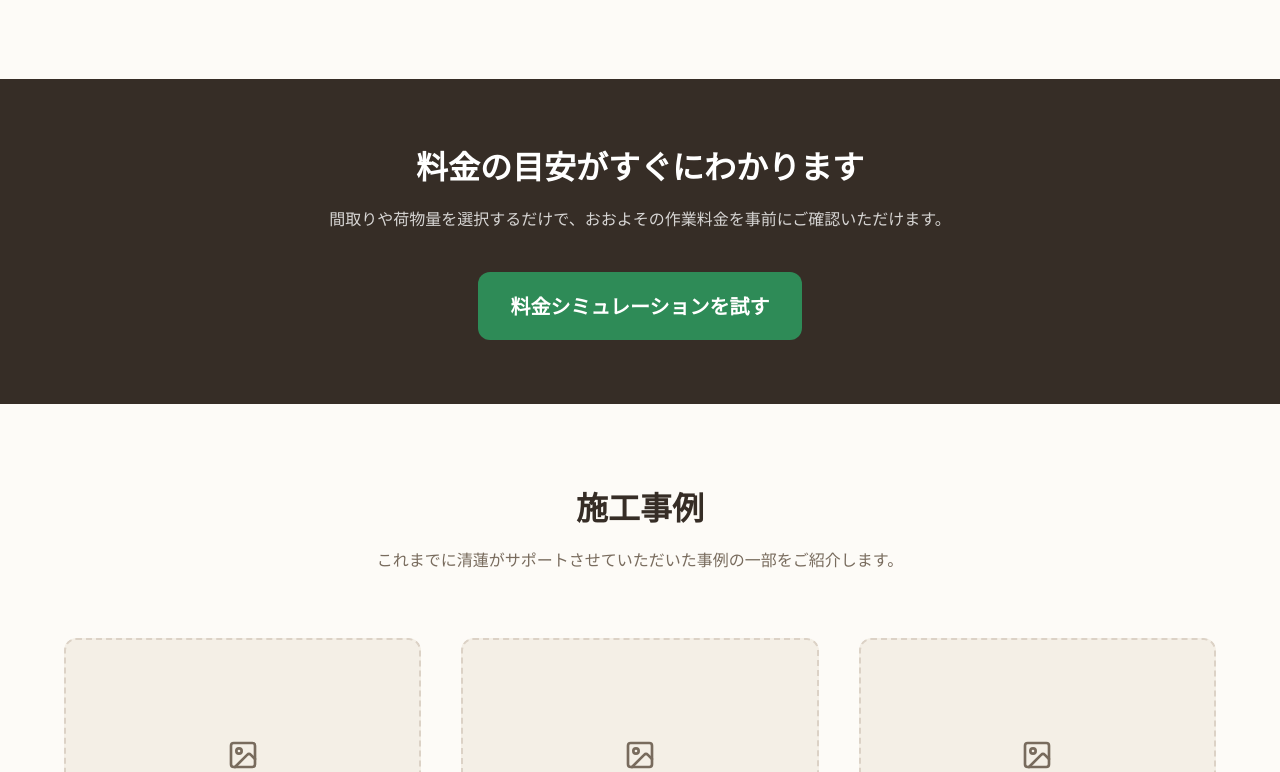
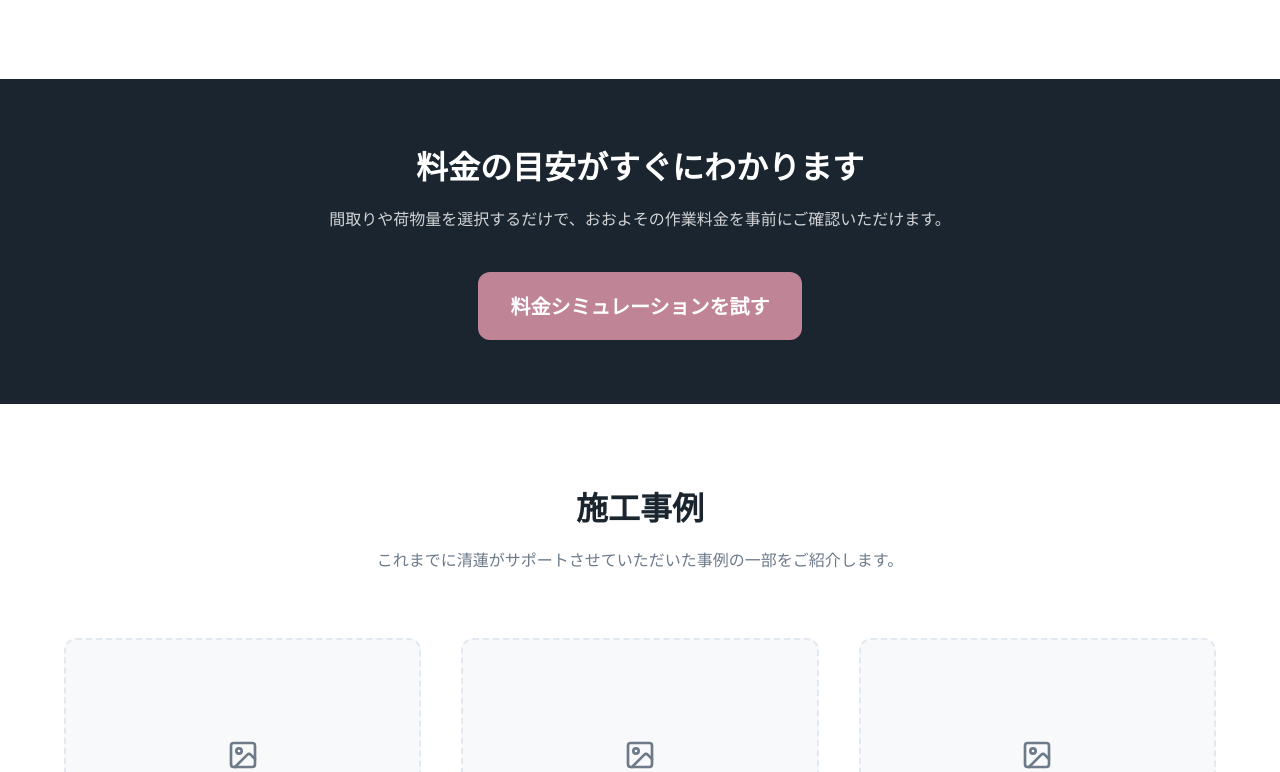
Before and after one commit to seiren-inc/ihin-seiri, a Next.js app: page / in a window 1280 px wide. Shown: the part 2235-3007 px from the top of the page. Built offline with nearby package versions, Linux system fonts and the light colour scheme.

Commit message:
UI: Apply Clear & Elegant (Plan C) color scheme

```diff
--- a/src/app/globals.css
+++ b/src/app/globals.css
@@ -2,18 +2,18 @@
 
 :root {
   /* =========================================
-     Color Tokens (案B: Warm & Relief)
+     Color Tokens (案C: Clear & Elegant)
   ========================================= */
-  --color-bg: #fdfbf7;
-  --color-bg-section: #f4efe6;
-  --color-text: #362d26;
-  --color-text-sub: #786b5d;
-  --color-border: #dcd2c6;
+  --color-bg: #ffffff;
+  --color-bg-section: #f8f9fa;
+  --color-text: #2c3e50;
+  --color-text-sub: #6c7a89;
+  --color-border: #e2e8f0;
 
-  --color-primary: #4a3f35; /* メインカラー（ソフトなダークブラウン） */
-  --color-primary-dark: #362d26;
-  --color-accent: #2e8b57; /* アクセントカラー（シーグリーン） */
-  --color-accent-hover: #246e45;
+  --color-primary: #2c3e50; /* 落ち着きと重厚感の青墨色 */
+  --color-primary-dark: #1a252f;
+  --color-accent: #c08497; /* ロータスピンク */
+  --color-accent-hover: #a56f82;
 
   --color-warning: #d97706;
   --color-success: #2e8b57;
```
